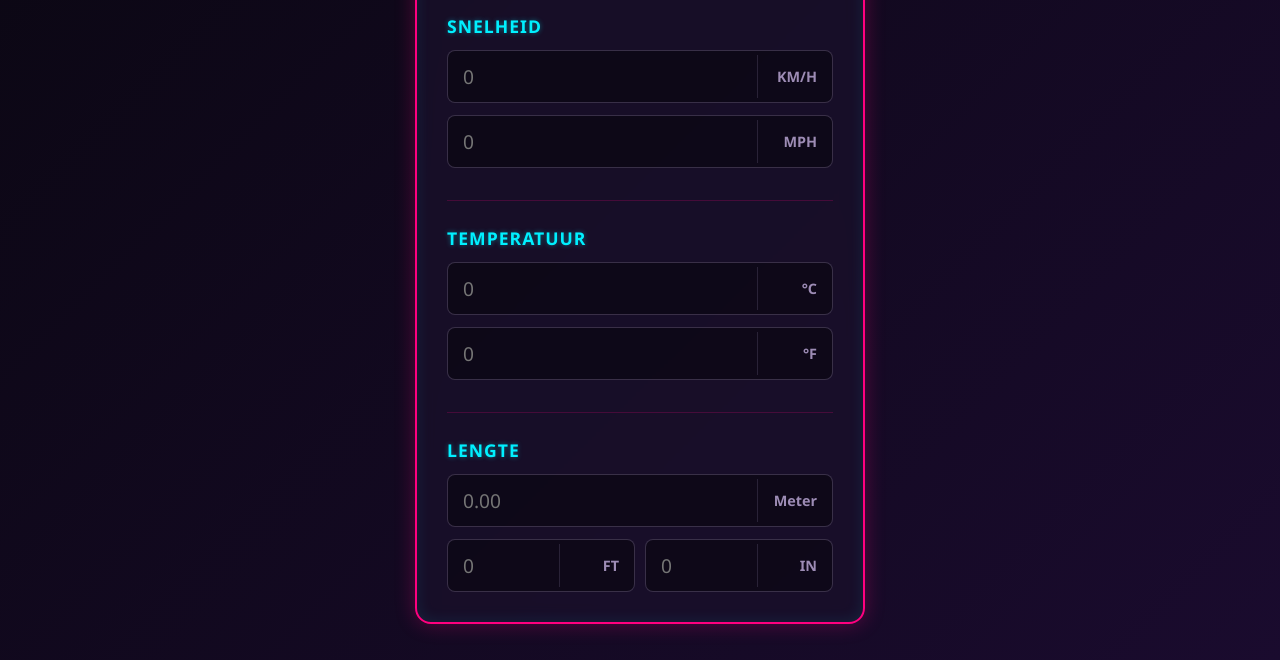
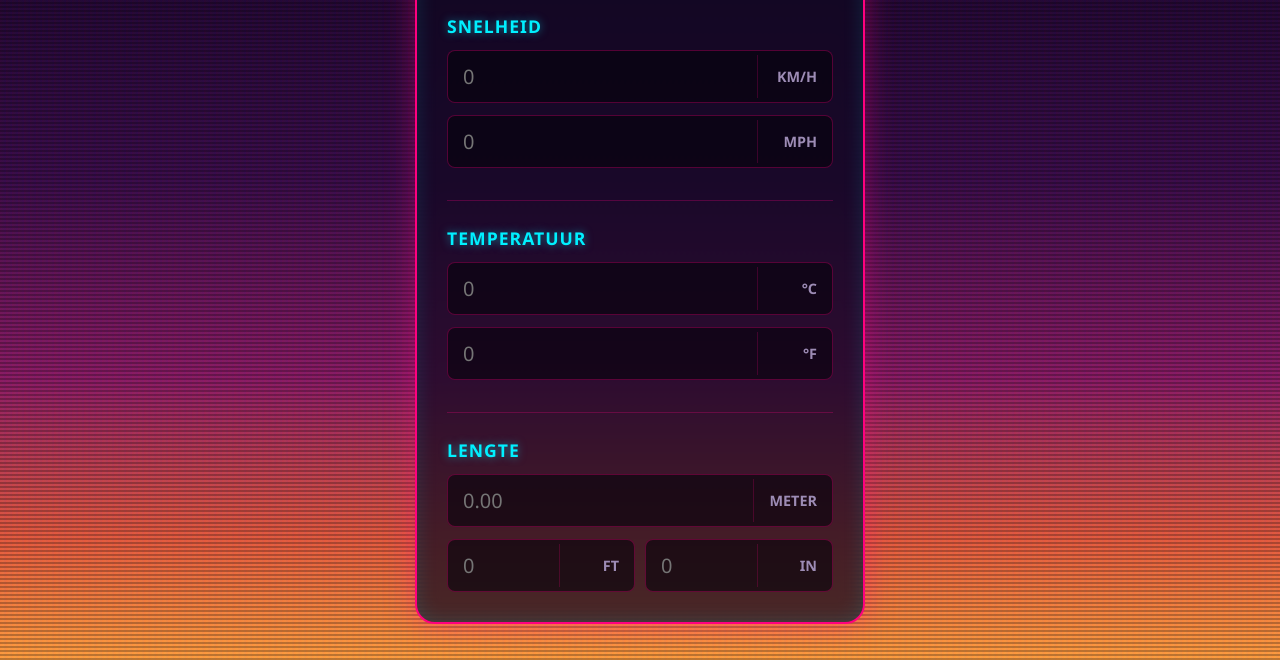
Before and after one commit to detweedemailvanrudy-ops/viceconvert, a plain HTML site: page index.html in a window 1280 px wide. Shown: the part 140-800 px from the top of the page. Drawn offline with Linux system fonts and the light colour scheme.

Commit message:
Add files via upload
Made into PWA

```diff
--- a/index.html
+++ b/index.html
@@ -4,11 +4,16 @@
     <meta charset="UTF-8">
     <meta name="viewport" content="width=device-width, initial-scale=1.0">
     <title>Vice Converter</title>
+    <link rel="manifest" href="manifest.json">
+    <meta name="theme-color" content="#0b0713">
+    <meta name="apple-mobile-web-app-capable" content="yes">
+    <meta name="apple-mobile-web-app-status-bar-style" content="black-translucent">
+
     <style>
-        /* GTA VI / Vice City Kleurenpalet */
+        /* GTA VI / Vice City Kleurenpalet & Sfeer */
         :root {
             --bg-color: #0b0713;
-            --card-bg: rgba(26, 17, 43, 0.75);
+            --card-bg: rgba(15, 8, 32, 0.70);
             --neon-pink: #ff007f;
             --neon-cyan: #00f0ff;
             --text-color: #ffffff;
@@ -23,45 +28,63 @@
         }
 
         body {
-            background: linear-gradient(135deg, var(--bg-color) 0%, #1a0b2e 100%);
+            /* Dynamische Vice City Sunset gradiënt */
+            background: linear-gradient(180deg, #140526 0%, #3b0d4b 40%, #8c1c66 65%, #e65c40 85%, #ff9e40 100%);
+            background-attachment: fixed;
             color: var(--text-color);
             min-height: 100vh;
             display: flex;
             justify-content: center;
             align-items: center;
             padding: 20px;
+            position: relative;
+        }
+
+        /* Subtiele retro VHS/Scanline vibe over de achtergrond */
+        body::before {
+            content: " ";
+            display: block;
+            position: fixed;
+            top: 0; left: 0; bottom: 0; right: 0;
+            background: linear-gradient(rgba(18, 10, 36, 0) 50%, rgba(0, 0, 0, 0.25) 50%), linear-gradient(90deg, rgba(255, 0, 0, 0.03), rgba(0, 255, 0, 0.01), rgba(0, 0, 255, 0.03));
+            z-index: 0;
+            background-size: 100% 4px, 6px 100%;
+            pointer-events: none;
         }
 
         /* De App Container */
         .app-container {
+            position: relative;
+            z-index: 1;
             background: var(--card-bg);
             width: 100%;
             max-width: 450px;
             padding: 30px;
-            border-radius: 16px;
+            border-radius: 20px;
             border: 2px solid var(--neon-pink);
-            box-shadow: 0 0 20px rgba(255, 0, 127, 0.3), inset 0 0 15px rgba(0, 240, 255, 0.1);
-            backdrop-filter: blur(10px);
+            box-shadow: 0 0 30px rgba(255, 0, 127, 0.4), inset 0 0 20px rgba(0, 240, 255, 0.15);
+            backdrop-filter: blur(12px);
+            -webkit-backdrop-filter: blur(12px);
         }
 
         /* GTA VI Style Header */
         h1 {
             text-align: center;
-            font-size: 2.5rem;
+            font-size: 2.6rem;
             font-weight: 900;
             text-transform: uppercase;
-            letter-spacing: 2px;
+            letter-spacing: 3px;
             margin-bottom: 30px;
             color: #fff;
             text-shadow: 3px 3px 0px var(--neon-pink), -1px -1px 0px var(--neon-cyan);
             font-style: italic;
         }
 
-        /* Secties (Snelheid, Temperatuur & Lengte) */
+        /* Secties */
         .section {
             margin-bottom: 25px;
             padding-bottom: 20px;
-            border-bottom: 1px solid rgba(255, 0, 127, 0.2);
+            border-bottom: 1px solid rgba(255, 0, 127, 0.25);
         }
 
         .section:last-child {
@@ -76,7 +99,7 @@
             letter-spacing: 1px;
             color: var(--neon-cyan);
             margin-bottom: 12px;
-            text-shadow: 0 0 5px rgba(0, 240, 255, 0.4);
+            text-shadow: 0 0 8px rgba(0, 240, 255, 0.5);
         }
 
         /* Input Groepen */
@@ -84,13 +107,12 @@
             display: flex;
             align-items: center;
             margin-bottom: 12px;
-            background: rgba(0, 0, 0, 0.4);
-            border: 1px solid rgba(157, 140, 181, 0.3);
+            background: rgba(5, 2, 12, 0.6);
+            border: 1px solid rgba(255, 0, 127, 0.3);
             border-radius: 8px;
             transition: all 0.3s ease;
         }
 
-        /* Rij met twee inputs naast elkaar (voor ft & in) */
         .input-row {
             display: flex;
             gap: 10px;
@@ -103,13 +125,12 @@
 
         .input-group:focus-within {
             border-color: var(--neon-cyan);
-            box-shadow: 0 0 10px rgba(0, 240, 255, 0.5);
+            box-shadow: 0 0 12px rgba(0, 240, 255, 0.6);
         }
 
-        /* Afwisselende focuskleuren voor de sfeer */
         .section:nth-child(even) .input-group:focus-within {
             border-color: var(--neon-pink);
-            box-shadow: 0 0 10px rgba(255, 0, 127, 0.5);
+            box-shadow: 0 0 12px rgba(255, 0, 127, 0.6);
         }
 
         input {
@@ -118,12 +139,12 @@
             border: none;
             outline: none;
             color: #fff;
-            font-size: 1.2rem;
+            font-size: 1.25rem;
             padding: 12px 15px;
             width: 100%;
         }
 
-        /* Unit Labels (KM/H, MPH, etc.) */
+        /* Unit Labels */
         .unit {
             padding: 12px 15px;
             font-weight: bold;
@@ -131,7 +152,8 @@
             color: var(--text-muted);
             min-width: 75px;
             text-align: right;
-            border-left: 1px solid rgba(157, 140, 181, 0.2);
+            border-left: 1px solid rgba(255, 0, 127, 0.2);
+            text-transform: uppercase;
         }
     </style>
 </head>
@@ -184,7 +206,15 @@
     </div>
 
     <script>
-        // Helper om decimalen af te ronden
+        // Registreer de Service Worker voor PWA functionaliteit
+        if ('serviceWorker' in navigator) {
+            window.addEventListener('load', () => {
+                navigator.serviceWorker.register('sw.js')
+                    .then(reg => console.log('Service Worker geregistreerd!', reg))
+                    .catch(err => console.log('Service Worker gefaald:', err));
+            });
+        }
+
         function roundValue(val, decimals = 2) {
             if (isNaN(val) || val === 0) return '';
             return parseFloat(val.toFixed(decimals));
@@ -218,12 +248,11 @@
             celsiusInput.value = fahrenheitInput.value === '' ? '' : roundValue((f - 32) * 5/9);
         });
 
-        // --- Lengte Logica (Meter <-> Feet & Inches) ---
+        // --- Lengte Logica ---
         const meterInput = document.getElementById('meter');
         const feetInput = document.getElementById('feet');
         const inchesInput = document.getElementById('inches');
 
-        // Van Meter naar Feet + Inches
         meterInput.addEventListener('input', () => {
             if (meterInput.value === '') {
                 feetInput.value = '';
@@ -232,15 +261,13 @@
             }
             const m = parseFloat(meterInput.value);
             const totFeet = m * 3.28084;
-
             const ft = Math.floor(totFeet);
             const remainderInches = (totFeet - ft) * 12;
 
             feetInput.value = ft;
-            inchesInput.value = roundValue(remainderInches, 1); // 1 decimaal voor inches is vaak 't mooist
+            inchesInput.value = roundValue(remainderInches, 1);
         });
 
-        // Van Feet of Inches naar Meter
         function convertImperialToMetric() {
             const ft = parseFloat(feetInput.value) || 0;
             const ins = parseFloat(inchesInput.value) || 0;
@@ -249,8 +276,6 @@
                 meterInput.value = '';
                 return;
             }
-
-            // Totaal in inches omrekenen naar meters (1 inch = 0.0254 meter)
             const totalInches = (ft * 12) + ins;
             meterInput.value = roundValue(totalInches * 0.0254);
         }
```
Also changed, not shown: sw.js (added, +23 -0 lines), manifest.json (added).
